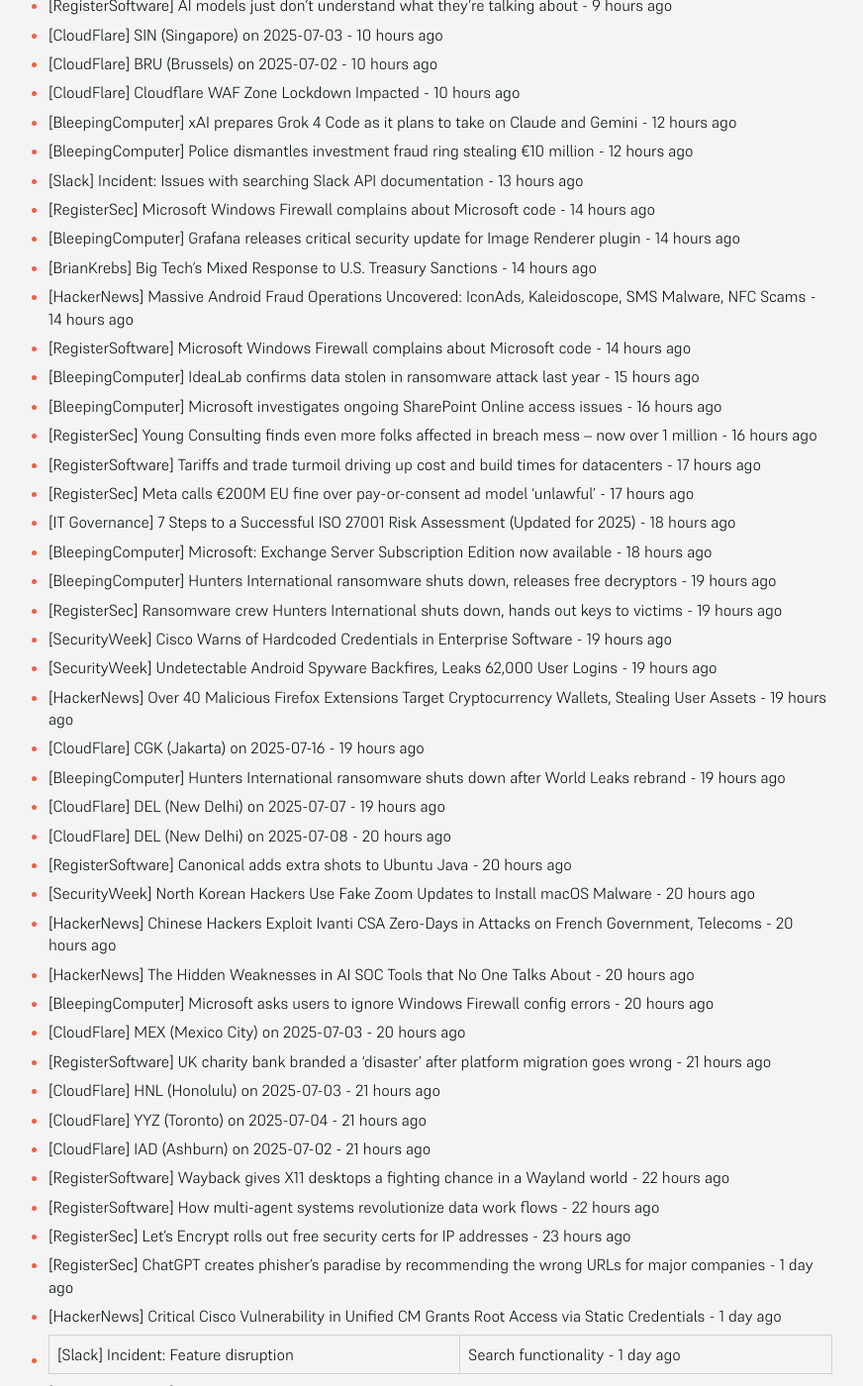
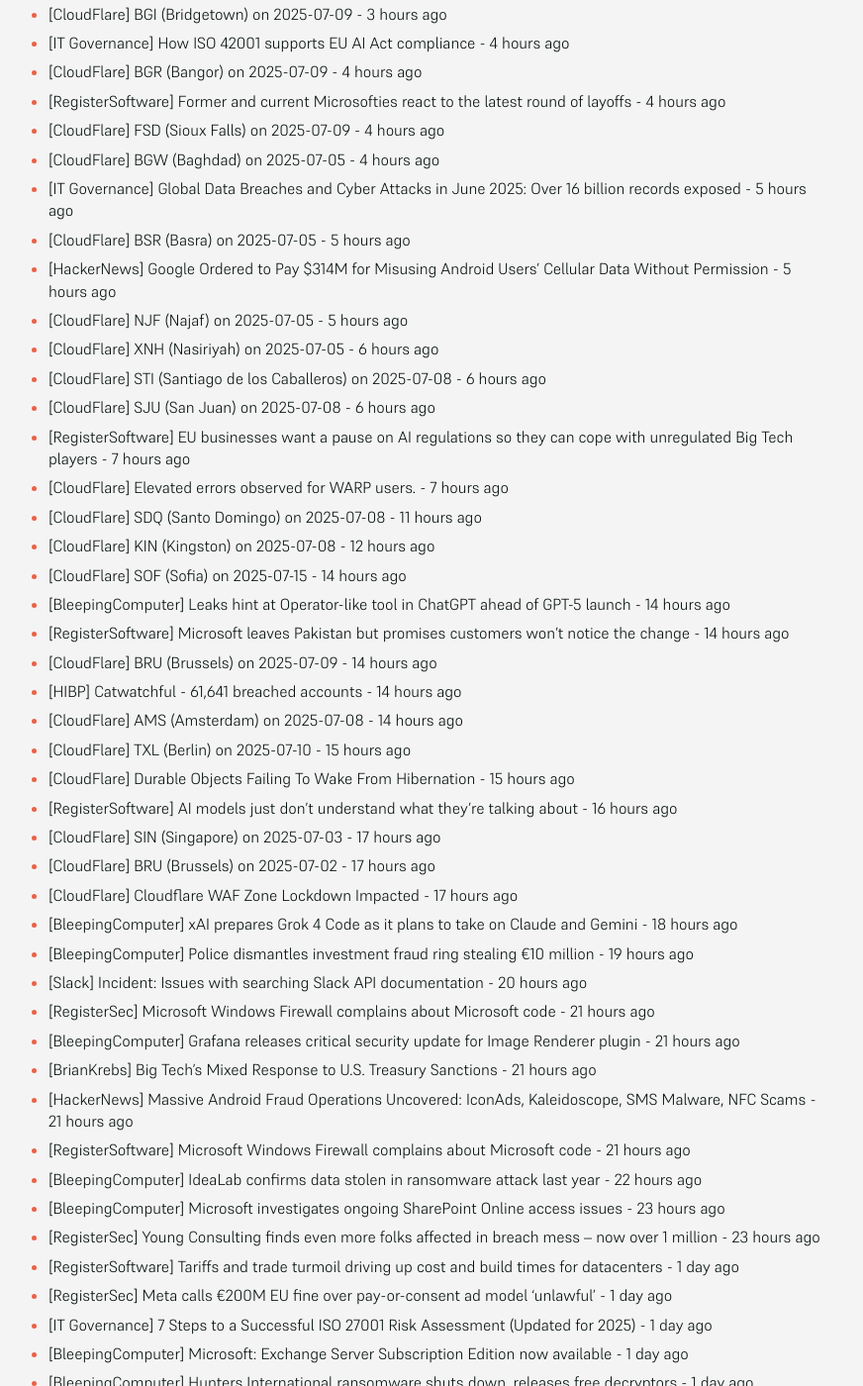
Before and after one commit to SecOpsNews/news, a Jekyll site: the page built from index.md, in a window 1280 px wide and 1400 px high, scrolled down 655 px. Shown: the whole window at 99% size, without its empty margins (215-1087 px from the left). Built offline with Jekyll 4.4.1, drawn with Linux system fonts in a browser that asks for light colours; some of the changed text lies outside the part shown.

Commit message:
New Feed

```diff
--- a/index.md
+++ b/index.md
@@ -9,59 +9,82 @@ description: Latest Updates
 
 <!-- SecOps start -->
 
-- [RegisterSoftware] EU businesses want a pause on AI regulations so they can cope with unregulated Big Tech players - 20 minutes ago
-- [CloudFlare] Elevated errors observed for WARP users. - 21 minutes ago
-- [CloudFlare] SDQ (Santo Domingo) on 2025-07-08 - 4 hours ago
-- [CloudFlare] KIN (Kingston) on 2025-07-08 - 5 hours ago
-- [CloudFlare] SOF (Sofia) on 2025-07-15 - 7 hours ago
-- [BleepingComputer] Leaks hint at Operator-like tool in ChatGPT ahead of GPT-5 launch - 7 hours ago
-- [RegisterSoftware] Microsoft leaves Pakistan but promises customers won't notice the change - 7 hours ago
-- [CloudFlare] BRU (Brussels) on 2025-07-09 - 7 hours ago
-- [HIBP] Catwatchful - 61,641 breached accounts - 7 hours ago
-- [CloudFlare] AMS (Amsterdam) on 2025-07-08 - 7 hours ago
-- [CloudFlare] TXL (Berlin) on 2025-07-10 - 8 hours ago
-- [CloudFlare] Durable Objects Failing To Wake From Hibernation - 8 hours ago
-- [RegisterSoftware] AI models just don't understand what they're talking about - 9 hours ago
-- [CloudFlare] SIN (Singapore) on 2025-07-03 - 10 hours ago
-- [CloudFlare] BRU (Brussels) on 2025-07-02 - 10 hours ago
-- [CloudFlare] Cloudflare WAF Zone Lockdown Impacted - 10 hours ago
-- [BleepingComputer] xAI prepares Grok 4 Code as it plans to take on Claude and Gemini - 12 hours ago
-- [BleepingComputer] Police dismantles investment fraud ring stealing €10 million - 12 hours ago
-- [Slack] Incident: Issues with searching Slack API documentation - 13 hours ago
-- [RegisterSec] Microsoft Windows Firewall complains about Microsoft code - 14 hours ago
-- [BleepingComputer] Grafana releases critical security update for Image Renderer plugin - 14 hours ago
-- [BrianKrebs] Big Tech’s Mixed Response to U.S. Treasury Sanctions - 14 hours ago
-- [HackerNews] Massive Android Fraud Operations Uncovered: IconAds, Kaleidoscope, SMS Malware, NFC Scams - 14 hours ago
-- [RegisterSoftware] Microsoft Windows Firewall complains about Microsoft code - 14 hours ago
-- [BleepingComputer] IdeaLab confirms data stolen in ransomware attack last year - 15 hours ago
-- [BleepingComputer] Microsoft investigates ongoing SharePoint Online access issues - 16 hours ago
-- [RegisterSec] Young Consulting finds even more folks affected in breach mess – now over 1 million - 16 hours ago
-- [RegisterSoftware] Tariffs and trade turmoil driving up cost and build times for datacenters - 17 hours ago
-- [RegisterSec] Meta calls €200M EU fine over pay-or-consent ad model 'unlawful' - 17 hours ago
-- [IT Governance] 7 Steps to a Successful ISO 27001 Risk Assessment (Updated for 2025) - 18 hours ago
-- [BleepingComputer] Microsoft: Exchange Server Subscription Edition now available - 18 hours ago
-- [BleepingComputer] Hunters International ransomware shuts down, releases free decryptors - 19 hours ago
-- [RegisterSec] Ransomware crew Hunters International shuts down, hands out keys to victims - 19 hours ago
-- [SecurityWeek] Cisco Warns of Hardcoded Credentials in Enterprise Software - 19 hours ago
-- [SecurityWeek] Undetectable Android Spyware Backfires, Leaks 62,000 User Logins - 19 hours ago
-- [HackerNews] Over 40 Malicious Firefox Extensions Target Cryptocurrency Wallets, Stealing User Assets - 19 hours ago
-- [CloudFlare] CGK (Jakarta) on 2025-07-16 - 19 hours ago
-- [BleepingComputer] Hunters International ransomware shuts down after World Leaks rebrand - 19 hours ago
-- [CloudFlare] DEL (New Delhi) on 2025-07-07 - 19 hours ago
-- [CloudFlare] DEL (New Delhi) on 2025-07-08 - 20 hours ago
-- [RegisterSoftware] Canonical adds extra shots to Ubuntu Java - 20 hours ago
-- [SecurityWeek] North Korean Hackers Use Fake Zoom Updates to Install macOS Malware - 20 hours ago
-- [HackerNews] Chinese Hackers Exploit Ivanti CSA Zero-Days in Attacks on French Government, Telecoms - 20 hours ago
-- [HackerNews] The Hidden Weaknesses in AI SOC Tools that No One Talks About - 20 hours ago
-- [BleepingComputer] Microsoft asks users to ignore Windows Firewall config errors - 20 hours ago
-- [CloudFlare] MEX (Mexico City) on 2025-07-03 - 20 hours ago
-- [RegisterSoftware] UK charity bank branded a 'disaster' after platform migration goes wrong - 21 hours ago
-- [CloudFlare] HNL (Honolulu) on 2025-07-03 - 21 hours ago
-- [CloudFlare] YYZ (Toronto) on 2025-07-04 - 21 hours ago
-- [CloudFlare] IAD (Ashburn) on 2025-07-02 - 21 hours ago
-- [RegisterSoftware] Wayback gives X11 desktops a fighting chance in a Wayland world - 22 hours ago
-- [RegisterSoftware] How multi-agent systems revolutionize data work flows - 22 hours ago
-- [RegisterSec] Let's Encrypt rolls out free security certs for IP addresses - 23 hours ago
+- [HackerNews] NightEagle APT Exploits Microsoft Exchange Flaw to Target China's Military and Tech Sectors - 25 minutes ago
+- [RegisterSoftware] We're number 1! Windows 11 finally overtakes Windows 10 - 1 hour ago
+- [GrahamCluley] Hunters International ransomware group shuts down – but will it regroup under a new guise? - 2 hours ago
+- [CloudFlare] YYZ (Toronto) on 2025-07-07 - 2 hours ago
+- [CloudFlare] UIO (Quito) on 2025-07-09 - 2 hours ago
+- [CloudFlare] YHZ (Halifax) on 2025-07-09 - 3 hours ago
+- [SecurityWeek] In Other News: Hacker Helps Kill Informants, Crylock Developer Sentenced, Ransomware Negotiator Probed - 3 hours ago
+- [CloudFlare] PHL (Philadelphia) on 2025-07-09 - 3 hours ago
+- [HackerNews] Critical Sudo Vulnerabilities Let Local Users Gain Root Access on Linux, Impacting Major Distros - 3 hours ago
+- [HackerNews] Your AI Agents Might Be Leaking Data — Watch this Webinar to Learn How to Stop It - 3 hours ago
+- [CloudFlare] BGI (Bridgetown) on 2025-07-09 - 3 hours ago
+- [IT Governance] How ISO 42001 supports EU AI Act compliance - 4 hours ago
+- [CloudFlare] BGR (Bangor) on 2025-07-09 - 4 hours ago
+- [RegisterSoftware] Former and current Microsofties react to the latest round of layoffs - 4 hours ago
+- [CloudFlare] FSD (Sioux Falls) on 2025-07-09 - 4 hours ago
+- [CloudFlare] BGW (Baghdad) on 2025-07-05 - 4 hours ago
+- [IT Governance] Global Data Breaches and Cyber Attacks in June 2025: Over 16 billion records exposed - 5 hours ago
+- [CloudFlare] BSR (Basra) on 2025-07-05 - 5 hours ago
+- [HackerNews] Google Ordered to Pay $314M for Misusing Android Users' Cellular Data Without Permission - 5 hours ago
+- [CloudFlare] NJF (Najaf) on 2025-07-05 - 5 hours ago
+- [CloudFlare] XNH (Nasiriyah) on 2025-07-05 - 6 hours ago
+- [CloudFlare] STI (Santiago de los Caballeros) on 2025-07-08 - 6 hours ago
+- [CloudFlare] SJU (San Juan) on 2025-07-08 - 6 hours ago
+- [RegisterSoftware] EU businesses want a pause on AI regulations so they can cope with unregulated Big Tech players - 7 hours ago
+- [CloudFlare] Elevated errors observed for WARP users. - 7 hours ago
+- [CloudFlare] SDQ (Santo Domingo) on 2025-07-08 - 11 hours ago
+- [CloudFlare] KIN (Kingston) on 2025-07-08 - 12 hours ago
+- [CloudFlare] SOF (Sofia) on 2025-07-15 - 14 hours ago
+- [BleepingComputer] Leaks hint at Operator-like tool in ChatGPT ahead of GPT-5 launch - 14 hours ago
+- [RegisterSoftware] Microsoft leaves Pakistan but promises customers won't notice the change - 14 hours ago
+- [CloudFlare] BRU (Brussels) on 2025-07-09 - 14 hours ago
+- [HIBP] Catwatchful - 61,641 breached accounts - 14 hours ago
+- [CloudFlare] AMS (Amsterdam) on 2025-07-08 - 14 hours ago
+- [CloudFlare] TXL (Berlin) on 2025-07-10 - 15 hours ago
+- [CloudFlare] Durable Objects Failing To Wake From Hibernation - 15 hours ago
+- [RegisterSoftware] AI models just don't understand what they're talking about - 16 hours ago
+- [CloudFlare] SIN (Singapore) on 2025-07-03 - 17 hours ago
+- [CloudFlare] BRU (Brussels) on 2025-07-02 - 17 hours ago
+- [CloudFlare] Cloudflare WAF Zone Lockdown Impacted - 17 hours ago
+- [BleepingComputer] xAI prepares Grok 4 Code as it plans to take on Claude and Gemini - 18 hours ago
+- [BleepingComputer] Police dismantles investment fraud ring stealing €10 million - 19 hours ago
+- [Slack] Incident: Issues with searching Slack API documentation - 20 hours ago
+- [RegisterSec] Microsoft Windows Firewall complains about Microsoft code - 21 hours ago
+- [BleepingComputer] Grafana releases critical security update for Image Renderer plugin - 21 hours ago
+- [BrianKrebs] Big Tech’s Mixed Response to U.S. Treasury Sanctions - 21 hours ago
+- [HackerNews] Massive Android Fraud Operations Uncovered: IconAds, Kaleidoscope, SMS Malware, NFC Scams - 21 hours ago
+- [RegisterSoftware] Microsoft Windows Firewall complains about Microsoft code - 21 hours ago
+- [BleepingComputer] IdeaLab confirms data stolen in ransomware attack last year - 22 hours ago
+- [BleepingComputer] Microsoft investigates ongoing SharePoint Online access issues - 23 hours ago
+- [RegisterSec] Young Consulting finds even more folks affected in breach mess – now over 1 million - 23 hours ago
+- [RegisterSoftware] Tariffs and trade turmoil driving up cost and build times for datacenters - 1 day ago
+- [RegisterSec] Meta calls €200M EU fine over pay-or-consent ad model 'unlawful' - 1 day ago
+- [IT Governance] 7 Steps to a Successful ISO 27001 Risk Assessment (Updated for 2025) - 1 day ago
+- [BleepingComputer] Microsoft: Exchange Server Subscription Edition now available - 1 day ago
+- [BleepingComputer] Hunters International ransomware shuts down, releases free decryptors - 1 day ago
+- [RegisterSec] Ransomware crew Hunters International shuts down, hands out keys to victims - 1 day ago
+- [SecurityWeek] Cisco Warns of Hardcoded Credentials in Enterprise Software - 1 day ago
+- [SecurityWeek] Undetectable Android Spyware Backfires, Leaks 62,000 User Logins - 1 day ago
+- [HackerNews] Over 40 Malicious Firefox Extensions Target Cryptocurrency Wallets, Stealing User Assets - 1 day ago
+- [CloudFlare] CGK (Jakarta) on 2025-07-16 - 1 day ago
+- [BleepingComputer] Hunters International ransomware shuts down after World Leaks rebrand - 1 day ago
+- [CloudFlare] DEL (New Delhi) on 2025-07-07 - 1 day ago
+- [CloudFlare] DEL (New Delhi) on 2025-07-08 - 1 day ago
+- [RegisterSoftware] Canonical adds extra shots to Ubuntu Java - 1 day ago
+- [SecurityWeek] North Korean Hackers Use Fake Zoom Updates to Install macOS Malware - 1 day ago
+- [HackerNews] Chinese Hackers Exploit Ivanti CSA Zero-Days in Attacks on French Government, Telecoms - 1 day ago
+- [HackerNews] The Hidden Weaknesses in AI SOC Tools that No One Talks About - 1 day ago
+- [BleepingComputer] Microsoft asks users to ignore Windows Firewall config errors - 1 day ago
+- [CloudFlare] MEX (Mexico City) on 2025-07-03 - 1 day ago
+- [RegisterSoftware] UK charity bank branded a 'disaster' after platform migration goes wrong - 1 day ago
+- [CloudFlare] HNL (Honolulu) on 2025-07-03 - 1 day ago
+- [CloudFlare] YYZ (Toronto) on 2025-07-04 - 1 day ago
+- [CloudFlare] IAD (Ashburn) on 2025-07-02 - 1 day ago
+- [RegisterSoftware] Wayback gives X11 desktops a fighting chance in a Wayland world - 1 day ago
+- [RegisterSoftware] How multi-agent systems revolutionize data work flows - 1 day ago
+- [RegisterSec] Let's Encrypt rolls out free security certs for IP addresses - 1 day ago
 - [RegisterSec] ChatGPT creates phisher’s paradise by recommending the wrong URLs for major companies - 1 day ago
 - [HackerNews] Critical Cisco Vulnerability in Unified CM Grants Root Access via Static Credentials - 1 day ago
 - [Slack] Incident: Feature disruption | Search functionality - 1 day ago
@@ -105,29 +128,13 @@ description: Latest Updates
 - [CloudFlare] SOF (Sofia) on 2025-07-15 - 1 day ago
 - [BleepingComputer] Microsoft fixes ‘Print to PDF’ feature broken by Windows update - 1 day ago
 - [RegisterSec] US imposes sanctions on second Russian bulletproof hosting vehicle this year - 1 day ago
-- [SecurityWeek] US Calls Reported Threats by Pro-Iran Hackers to Release Trump-Tied Material a ‘Smear Campaign’ - 1 day ago
-- [SecurityWeek] Like Ransoming a Bike: Organizational Muscle Memory Drives the Most Effective Response - 1 day ago
-- [RegisterSoftware] Impact of Microsoft taking over Enterprise Account renewals starts to 'bite' - 1 day ago
-- [RegisterSec] US drops sanctions on second Russian bulletproof hosting vehicle this year - 1 day ago
-- [BleepingComputer] Dozens of fake wallet add-ons flood Firefox store to drain crypto - 1 day ago
-- [SecurityWeek] Cybersecurity M&A Roundup: 41 Deals Announced in June 2025 - 1 day ago
-- [NETRESEC] PureLogs Forensics - 1 day ago
-- [BleepingComputer] Microsoft: DNS issue blocks delivery of Exchange Online OTP codes - 1 day ago
-- [BleepingComputer] Grok 4 spotted ahead of launch with special coding features - 1 day ago
-- [HackerNews] Hackers Using PDFs to Impersonate Microsoft, DocuSign, and More in Callback Phishing Campaigns - 1 day ago
-- [HackerNews] That Network Traffic Looks Legit, But it Could be Hiding a Serious Threat - 1 day ago
-- [RegisterSoftware] Microsoft's on-prem Exchange and Skype for Business Server go subscription-only - 1 day ago
-- [SecurityWeek] Kelly Benefits Data Breach Impacts 550,000 People - 1 day ago
-- [RegisterSoftware] Coming to PostgreSQL: On-disk database encryption - 1 day ago
-- [HackerNews] U.S. Sanctions Russian Bulletproof Hosting Provider for Supporting Cybercriminals Behind Ransomware - 1 day ago
-- [SecurityWeek] Forminator WordPress Plugin Vulnerability Exposes 400,000 Websites to Takeover - 1 day ago
-- [RegisterSec] Cl0p cybercrime gang's data exfiltration tool found vulnerable to RCE attacks - 1 day ago
-- [SecurityWeek] CISA Warns of Two Exploited TeleMessage Vulnerabilities - 1 day ago
-- [TroyHunt] Weekly Update 458 - 1 day ago
-- [RegisterSec] UK eyes new laws as cable sabotage blurs line between war and peace - 1 day ago
-- [SecurityWeek] Cyberattack Targets International Criminal Court - 1 day ago
-- [SecurityWeek] Qantas Data Breach Impacts Up to 6 Million Customers - 1 day ago
-- [HackerNews] Vercel's v0 AI Tool Weaponized by Cybercriminals to Rapidly Create Fake Login Pages at Scale - 1 day ago
+- [SecurityWeek] US Calls Reported Threats by Pro-Iran Hackers to Release Trump-Tied Material a ‘Smear Campaign’ - 2 days ago
+- [SecurityWeek] Like Ransoming a Bike: Organizational Muscle Memory Drives the Most Effective Response - 2 days ago
+- [RegisterSoftware] Impact of Microsoft taking over Enterprise Account renewals starts to 'bite' - 2 days ago
+- [RegisterSec] US drops sanctions on second Russian bulletproof hosting vehicle this year - 2 days ago
+- [BleepingComputer] Dozens of fake wallet add-ons flood Firefox store to drain crypto - 2 days ago
+- [SecurityWeek] Cybersecurity M&A Roundup: 41 Deals Announced in June 2025 - 2 days ago
+- [NETRESEC] PureLogs Forensics - 2 days ago
 - [DataBreaches] Russian-linked hackers appear to have launched a crippling cyberattack on Western New Mexico University - 2 months ago
 - [DataBreaches] SK Telecom vows to take full responsibility for damage from recent data leak - 2 months ago
 - [HackerNews] Storm-1977 Hits Education Clouds with AzureChecker, Deploys 200+ Crypto Mining Containers - 2 months ago
```
